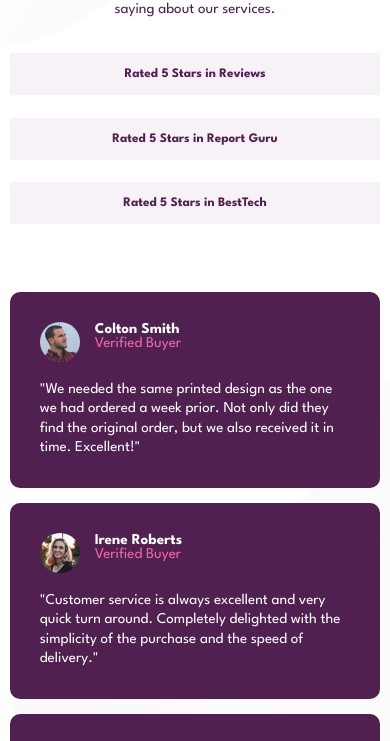
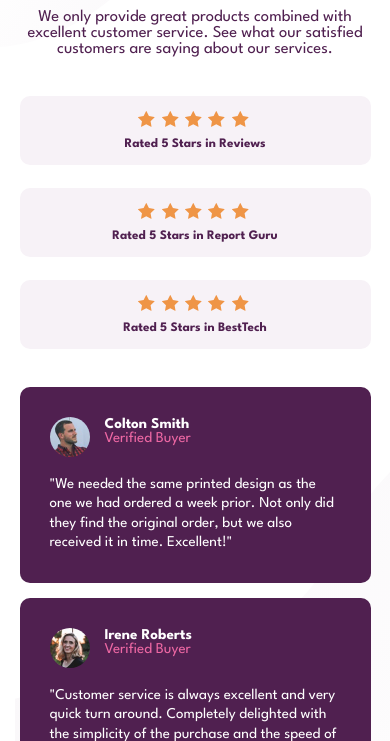
Before and after one commit to DavidPokrajac/socialProofSection, a plain HTML site: page index.html in a window 390 px wide. Shown: the part 185-926 px from the top of the page. Drawn offline with Linux system fonts and the light colour scheme.

Commit message:
Added final styles

```diff
--- a/index.html
+++ b/index.html
@@ -25,9 +25,36 @@
             See what our satisfied customers are saying about our services.</p>
         </section>
         <section class="most-rated">
-          <div>Rated 5 Stars in Reviews</div>
-          <div>Rated 5 Stars in Report Guru</div>
-          <div>Rated 5 Stars in BestTech</div>
+          <div>
+            <span class="rated">
+              <span class="star"></span>
+              <span class="star"></span>
+              <span class="star"></span>
+              <span class="star"></span>
+              <span class="star"></span>
+            </span>
+            Rated 5 Stars in Reviews
+          </div>
+          <div>
+            <span class="rated">
+              <span class="star"></span>
+              <span class="star"></span>
+              <span class="star"></span>
+              <span class="star"></span>
+              <span class="star"></span>
+            </span>
+            Rated 5 Stars in Report Guru
+          </div>
+          <div>
+            <span class="rated">
+              <span class="star"></span>
+              <span class="star"></span>
+              <span class="star"></span>
+              <span class="star"></span>
+              <span class="star"></span>
+            </span>
+            Rated 5 Stars in BestTech
+          </div>
         </section>
       </section>
       <section class="reviews">
--- a/styles.scss
+++ b/styles.scss
@@ -61,8 +61,24 @@ main > section:first-child .intro h1 {
     font-weight: bold;
     padding: 1rem;
     margin: 1.5rem 0;
-    width: 80%;
+    width: 60%;
     font-size: 13px;
+    border-radius: 10px;
+}
+
+.most-rated div .rated {
+    display: inline-block;
+    height: 20px;
+    vertical-align: middle;
+    margin: 0 1rem;
+}
+
+.most-rated div .rated .star {
+    display: inline-block;
+    height: 20px;
+    width: 20px;
+    background: no-repeat url('./images/icon-star.svg');
+    vertical-align: sub;
 }
 
 .most-rated div:nth-of-type(2) {
@@ -129,23 +145,38 @@ blockquote {
         background: no-repeat top left url('./images/bg-pattern-top-mobile.svg'),
     no-repeat bottom right url('./images/bg-pattern-bottom-mobile.svg');
         height: auto;
+        overflow: visible;
     }
 
     main {
-        max-width: 95%;
+        max-width: 90%;
     }
 
     main > section:first-child {
         flex-direction: column;
+        margin-bottom: 1rem;
     }
 
     .intro {
         text-align: center;
     }
 
+    .intro h1 {
+        line-height: 0.9;
+    }
+
+    .intro p {
+        font-size: 1.1rem;
+    }
+
     .most-rated div {
         width: 100%;
         text-align: center;
+    }
+
+    .most-rated div .rated {
+        display: block;
+        margin-bottom: 0.5rem;
     }
 
     .most-rated div:nth-of-type(2),
```
Also changed, not shown: styles.css.
